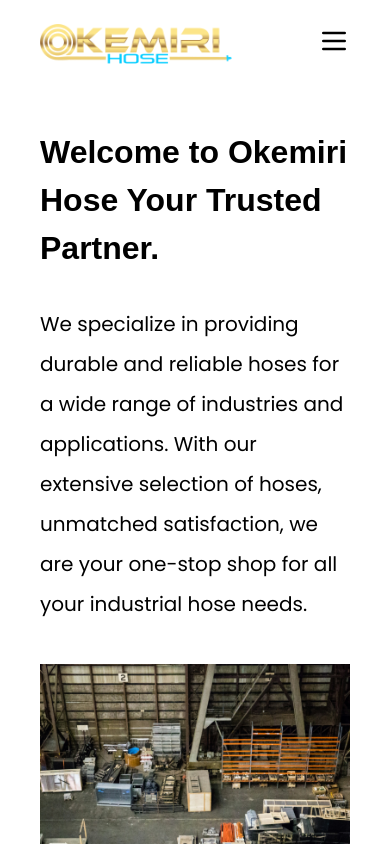
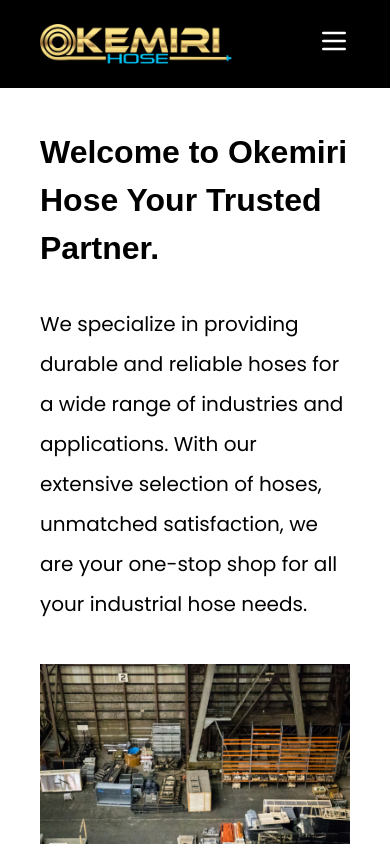
Before and after one commit to Dakeem05/Okemiri, a Vue app: page / in a window 390 px wide. Shown: the top 844 px of the page. Built offline with nearby package versions, Linux system fonts and the light colour scheme.

Commit message:
black bg

```diff
--- a/src/Pages/Home.vue
+++ b/src/Pages/Home.vue
@@ -11,7 +11,7 @@ import Footer from '../components/common/Footer.vue';
 </script>
 
 <template>
-  <main class="">
+  <main class="z-30 ">
     <section>
         <nav-bar></nav-bar>
         <div class="mt-[2rem] pt-[4rem]">
--- a/src/components/common/NavBar.vue
+++ b/src/components/common/NavBar.vue
@@ -9,17 +9,21 @@ const toggleMenu = () => {
 </script>
 
 <template>
-  <main class="z-40 fixed top-0 w-[100%] bg-white ">
+  <main class="z-40 fixed top-0 w-[100%] lg:bg-white bg-black">
     <nav class="max-w-7xl mx-auto relative py-6 px-10 flex justify-between items-center">
       <!-- Logo -->
-      <router-link to="/" class="block">
-        <img src="../../assets/images/transparent 1.png" alt="Okemiri logo" class="h-10">
+        <div class="w- lg:w-80 h-20 rounded-full bg-black absolute">
+
+       </div>
+      <router-link to="/" class="block lg:px-10">
+
+        <img src="../../assets/images/transparent 1.png" alt="Okemiri logo" class="h-10 relative">
       </router-link>
 
       <!-- Hamburger Menu Icon -->
-      <div class=" lg:hidden">
+      <div class="text-white lg:hidden">
         <button @click="toggleMenu" aria-label="Toggle Menu">
-          <svg v-if="!isMenuOpen" xmlns="http://www.w3.org/2000/svg" class="h-8 w-8" fill="none" viewBox="0 0 24 24" stroke="currentColor" stroke-width="2">
+            <svg v-if="!isMenuOpen" xmlns="http://www.w3.org/2000/svg" class="h-8 w-8" fill="none" viewBox="0 0 24 24" stroke="currentColor" stroke-width="2">
             <path stroke-linecap="round" stroke-linejoin="round" d="M4 6h16M4 12h16M4 18h16" />
           </svg>
           <svg v-else xmlns="http://www.w3.org/2000/svg" class="h-8 w-8" fill="none" viewBox="0 0 24 24" stroke="currentColor" stroke-width="2">
--- a/src/components/home/Reviews.vue
+++ b/src/components/home/Reviews.vue
@@ -20,7 +20,7 @@
 
   >
     <swiper-slide v-for="(review, index) in reviews" :key="index">
-      <div class="bg-white px-[2rem] py-[2rem] h-full rounded-[24px] flex flex-col">
+      <div class="bg-white px-[2rem] py-[2rem] h-full rounded-[24px] text-center flex flex-col">
         <div class="w-fit mx-auto mb-[2rem]">
           <img :src="review.image" :alt="review.name" width="70px">
         </div>
```
